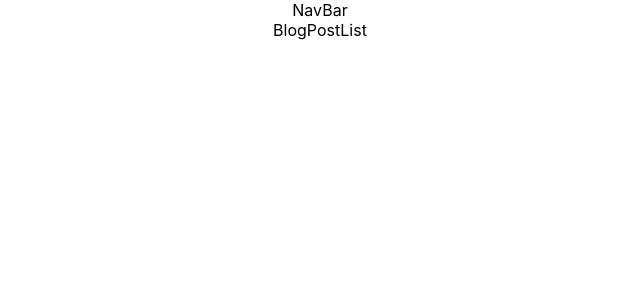
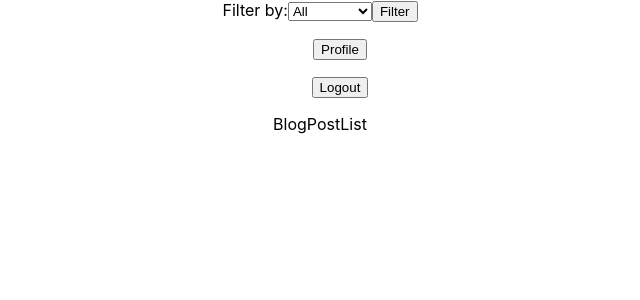
Before and after one commit to Gavin-Russell/CS312-Final-Project, a React (Create React App) app in the folder react-app/: page / in a window 1280 px wide. Shown: the top 300 px of the page, without its empty margins (320-960 px from the left). Built offline with nearby package versions, Linux system fonts and the light colour scheme.

Commit message:
Started Nav implementation

```diff
--- a/react-app/src/components/MainPage.js
+++ b/react-app/src/components/MainPage.js
@@ -17,13 +17,19 @@ class MainPage extends Component {
       this.loginRef = React.createRef();
       this.signupRef = React.createRef();
       this.state = {
-        token: cookies.get('token') || null,
+        token: "check", //cookies.get('token') || null,
 
         // <LoginPage ref={this.loginRef} handleLogin={this.handleLogin}></LoginPage>
         // <SignUpPage ref={this.signupRef} handleSignUp={this.handleSignUp}></SignUpPage>
         pageContent: <BlogPostList></BlogPostList>,
       }
     }
+
+  updatePageContent = (content) => {
+    this.setState({
+      pageContent: content
+    })
+  }
 
 
   handleLogin = async (event) => {
@@ -71,7 +77,7 @@ class MainPage extends Component {
     }
 
     //also username cannot be null
-    if( signupElement.state.userName === "null" ) {
+    else if( signupElement.state.userName === "null" ) {
       window.alert("Username cannot be 'null'")
     }
 
@@ -103,7 +109,7 @@ class MainPage extends Component {
 
     return (
       <div>
-        <NavBar></NavBar>
+        <NavBar token={this.state.token} updatePageContent={this.updatePageContent}></NavBar>
         <> {this.state.pageContent} </>
       </div>
     )
--- a/react-app/src/components/NavBar.js
+++ b/react-app/src/components/NavBar.js
@@ -1,9 +1,83 @@
 import { Component } from 'react'
+import LoginPage from './LoginPage'
+import SignUpPage from './SignUpPage'
+import ProfilePage from './ProfilePage'
+
 
 export class NavBar extends Component {
+
+  constructor(props) {
+    super(props)
+
+    this.state = {
+      filter: "All"
+    }
+  }
+
+  // TODO: Implement filter
+  handleFilter = (event) => {
+    event.preventDefault()
+    this.setState({
+      filter: document.getElementById("Filter by:").value
+    })
+
+    console.log("Filtering by: " + this.state.filter)
+  }
+
+  handleLogin = (event) => {
+    event.preventDefault()
+    this.props.updatePageContent(<LoginPage handleLogin={this.handleLogin}></LoginPage>)
+
+    // console.log("Login")
+  }
+
+  handleSignUp = (event) => {
+    event.preventDefault()
+    this.props.updatePageContent(<SignUpPage ref={this.signupRef} handleSignUp={this.handleSignUp}></SignUpPage>)
+
+    // console.log("Sign Up")
+  }
+
+  handleProfile = (event) => {
+    event.preventDefault()
+    this.props.updatePageContent(<ProfilePage></ProfilePage>)
+
+    // console.log("Profile")
+  }
+
+  // TODO: Implement logout
+  handleLogout = (event) => {
+    event.preventDefault()
+
+    console.log("Logout")
+  }
+
   render() {
     return (
-      <div>NavBar</div>
+      <div>
+        <nav>
+          <label htmlFor="Filter by:">Filter by:</label>
+          <select name="Filter by:" id="Filter by:">
+            <option value="All">All</option>
+            <option value="Username">Username</option>
+            <option value="Nature">Nature</option>
+            <option value="City">City</option>
+            <option value="Food">Food</option>
+            <option value="Glasses">Glasses</option>
+          </select>
+          <input type="button" value="Filter" onClick={this.handleFilter}></input>
+
+          {this.props.token === null ?
+            <>
+            <ul><button onClick={this.handleLogin}>Login</button></ul>
+            <ul><button onClick={this.handleSignUp}>Sign Up</button></ul>
+            </>:
+            <>
+            <ul><button onClick={this.handleProfile}>Profile</button></ul>
+            <ul><button onClick={this.handleLogout}>Logout</button></ul>
+            </>}
+        </nav>
+      </div>
     )
 
   }
```
Also changed, not shown: 1 other file (tests, documents, lock files or other folders).
